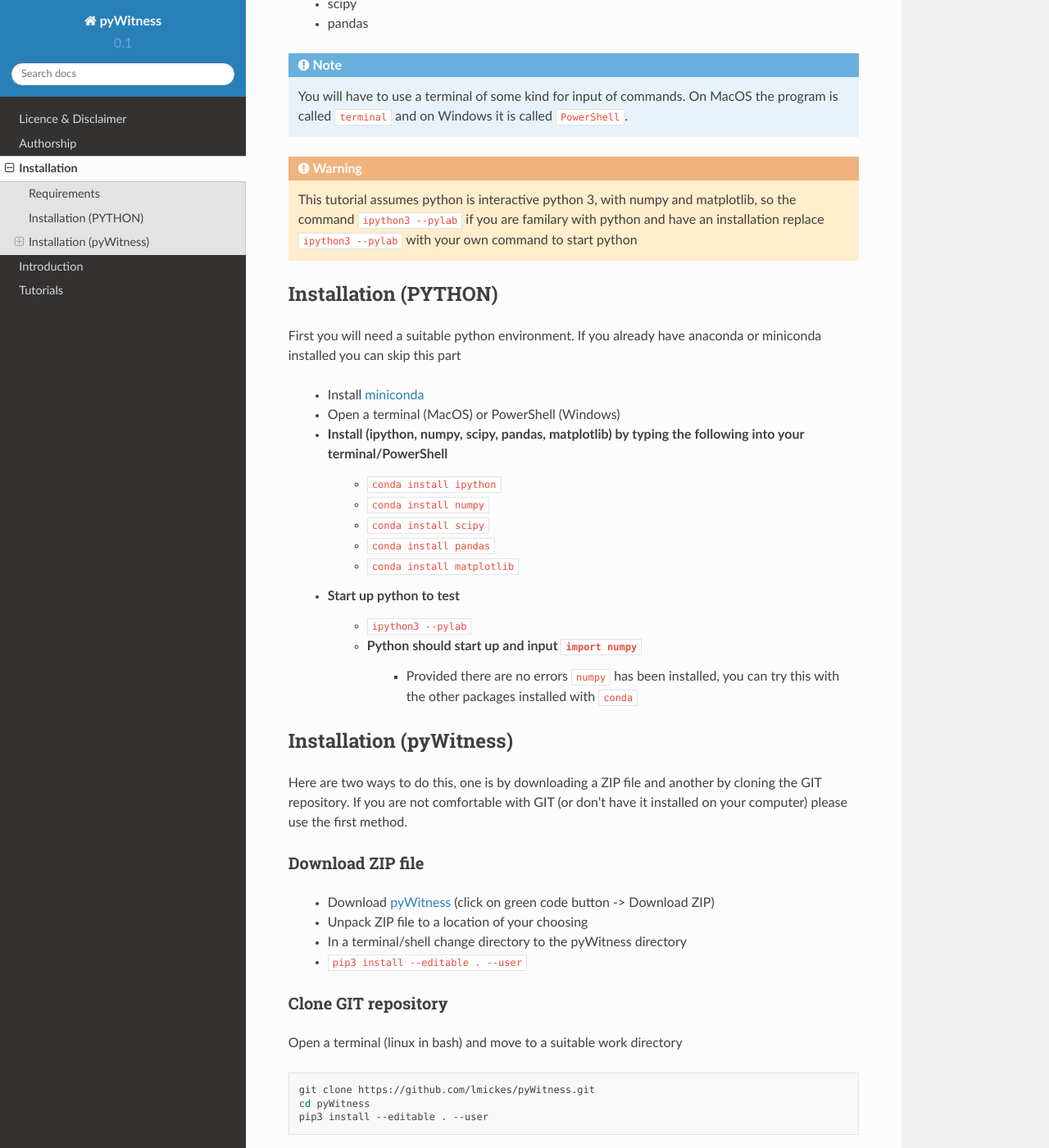
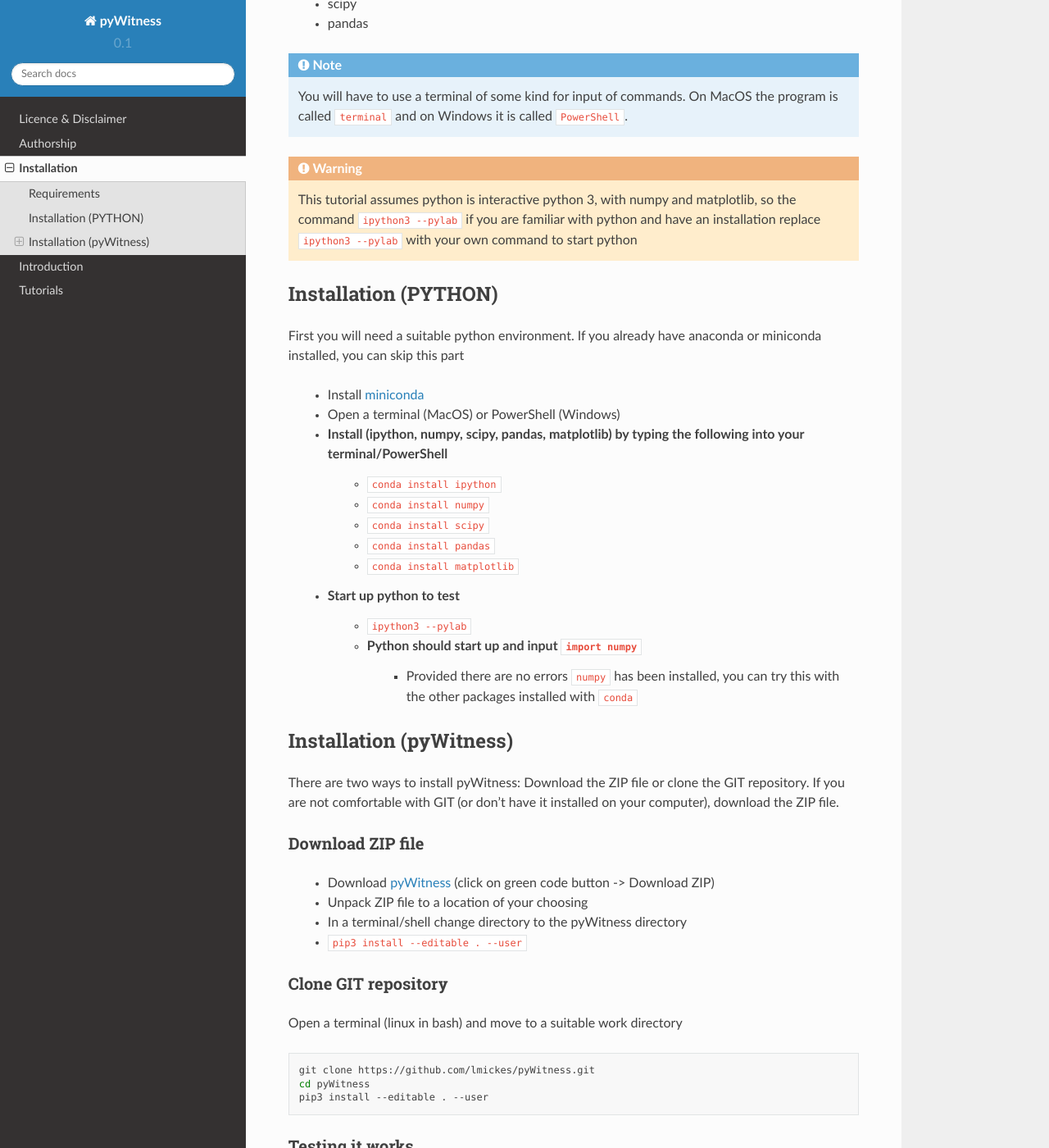
Before and after one commit to lmickes/pyWitness, a Sphinx documentation site: the page built from manual/source/installation.rst, in a window 1280 px wide and 1400 px high, scrolled down 391 px. Shown: the whole window at 82% size. Built offline with Sphinx 7.4.7 and the Read the Docs theme 2.0.0, drawn with Linux system fonts in a browser that asks for light colours; some of the changed text lies outside the part shown.

Commit message:
Update installation.rst

```diff
--- a/manual/source/installation.rst
+++ b/manual/source/installation.rst
@@ -22,12 +22,12 @@
 
 .. warning ::
    This tutorial assumes python is interactive python 3, with numpy and matplotlib, so the command ``ipython3 --pylab`` if you are
-   familary with python and have an installation replace ``ipython3 --pylab`` with your own command to start python
+   familiar with python and have an installation replace ``ipython3 --pylab`` with your own command to start python
 
 Installation (PYTHON)
 ---------------------
 
-First you will need a suitable python environment. If you already have anaconda or miniconda installed you can skip this part
+First you will need a suitable python environment. If you already have anaconda or miniconda installed, you can skip this part
 
   * Install `miniconda <https://docs.conda.io/en/latest/miniconda.html>`_
   * Open a terminal (MacOS) or PowerShell (Windows)
@@ -46,8 +46,8 @@
 Installation (pyWitness)
 ------------------------
 
-Here are two ways to do this, one is by downloading a ZIP file and another by cloning the GIT repository. If you are not comfortable
-with GIT (or don't have it installed on your computer) please use the first method.
+There are two ways to install pyWitness: Download the ZIP file or clone the GIT repository. If you are not comfortable
+with GIT (or don't have it installed on your computer), download the ZIP file.
 
 Download ZIP file
 ^^^^^^^^^^^^^^^^^
@@ -71,10 +71,10 @@
 Testing it works
 ^^^^^^^^^^^^^^^^
 
-Start your python interpreter (``ipython3 --pylab`` on the terminal/PowerShell) and import pyWitness
+Open a new terminal. Start your python interpreter (``ipython3 --pylab`` on the terminal/PowerShell) and import pyWitness
 
 .. code-block :: python
 
    import pyWitness
 
-If this does not give you an error your installation is working and you can proceed to the tutorials.
+If you get "pyWitness v0.1", it's installed and you can proceed to the tutorials.
```
